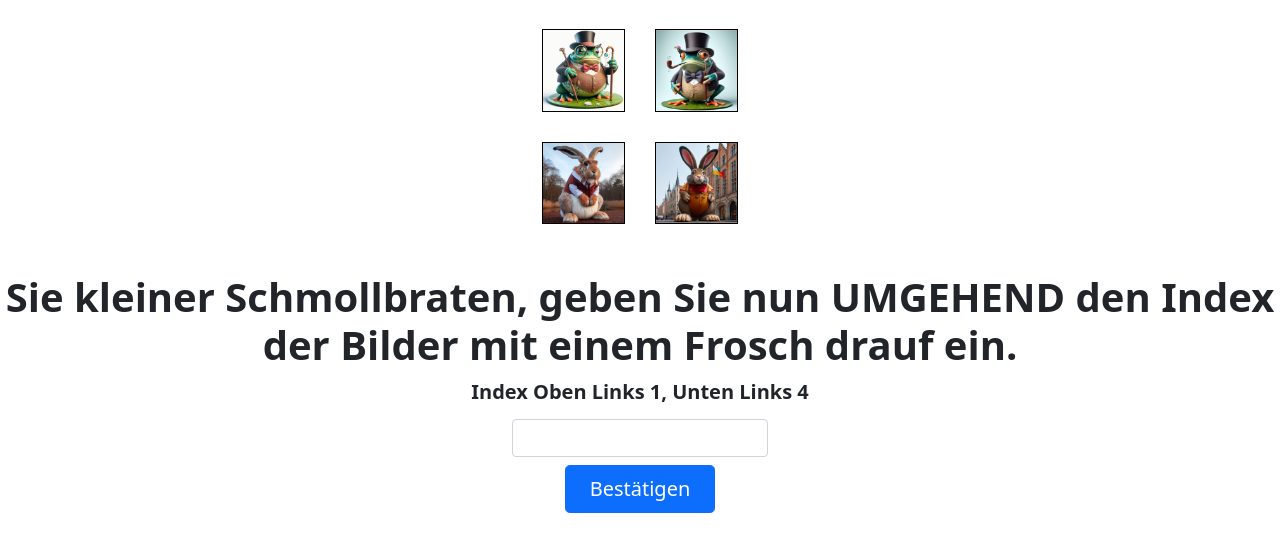
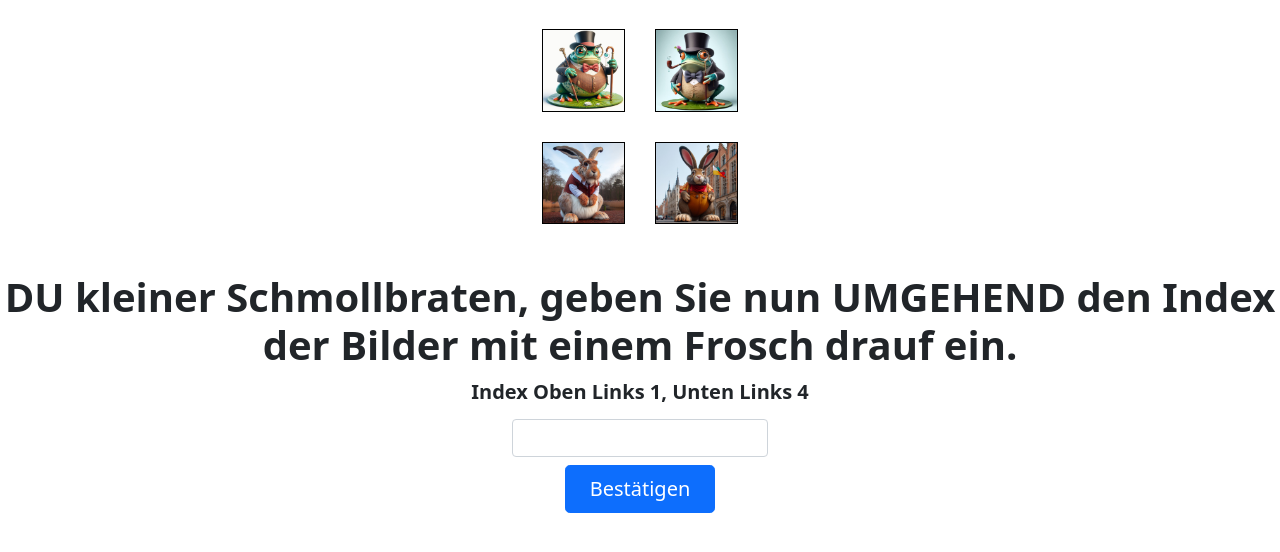
Before and after one commit to samuelgoetz/Python_Web-App, a Flask app: page / in a window 1280 px wide. Shown: the top 552 px of the page. Run offline with Flask 2, Linux system fonts and the light colour scheme; some libraries are stand-ins or nearby versions.

Commit message:
Changed welcome text

```diff
--- a/templates/index.html
+++ b/templates/index.html
@@ -52,7 +52,7 @@
             </div>
           </div>
           </div>
-            <h1 class="display-6 fw-bold text-center">Sie kleiner Schmollbraten, geben Sie nun UMGEHEND den Index der Bilder mit einem Frosch drauf ein.</h1>
+            <h1 class="display-6 fw-bold text-center">DU kleiner Schmollbraten, geben Sie nun UMGEHEND den Index der Bilder mit einem Frosch drauf ein.</h1>
           </div>
         <form method="post" action="{{url_for('hello')}}">
             <div class="col-md-6 mx-auto text-center">
```
